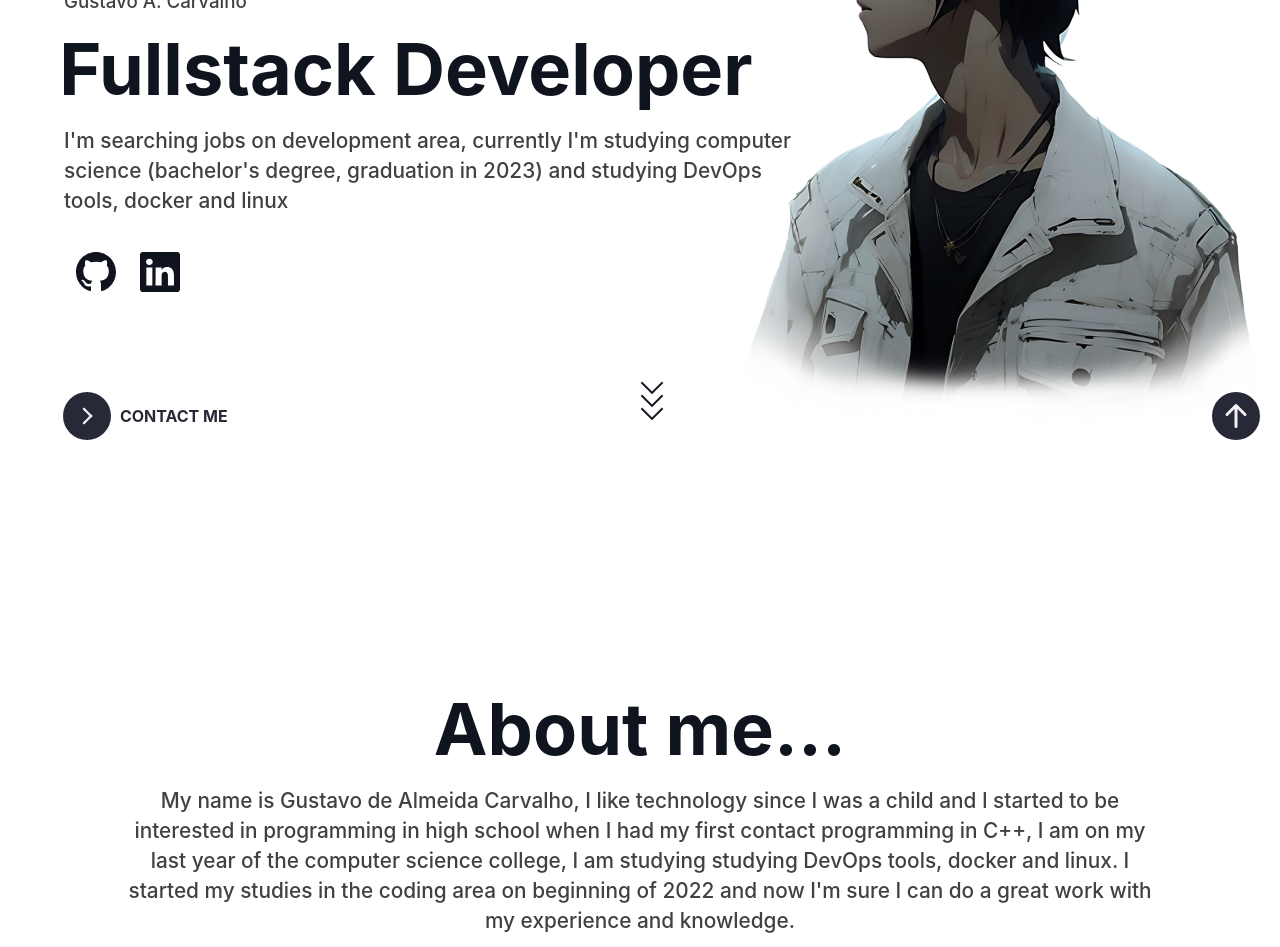
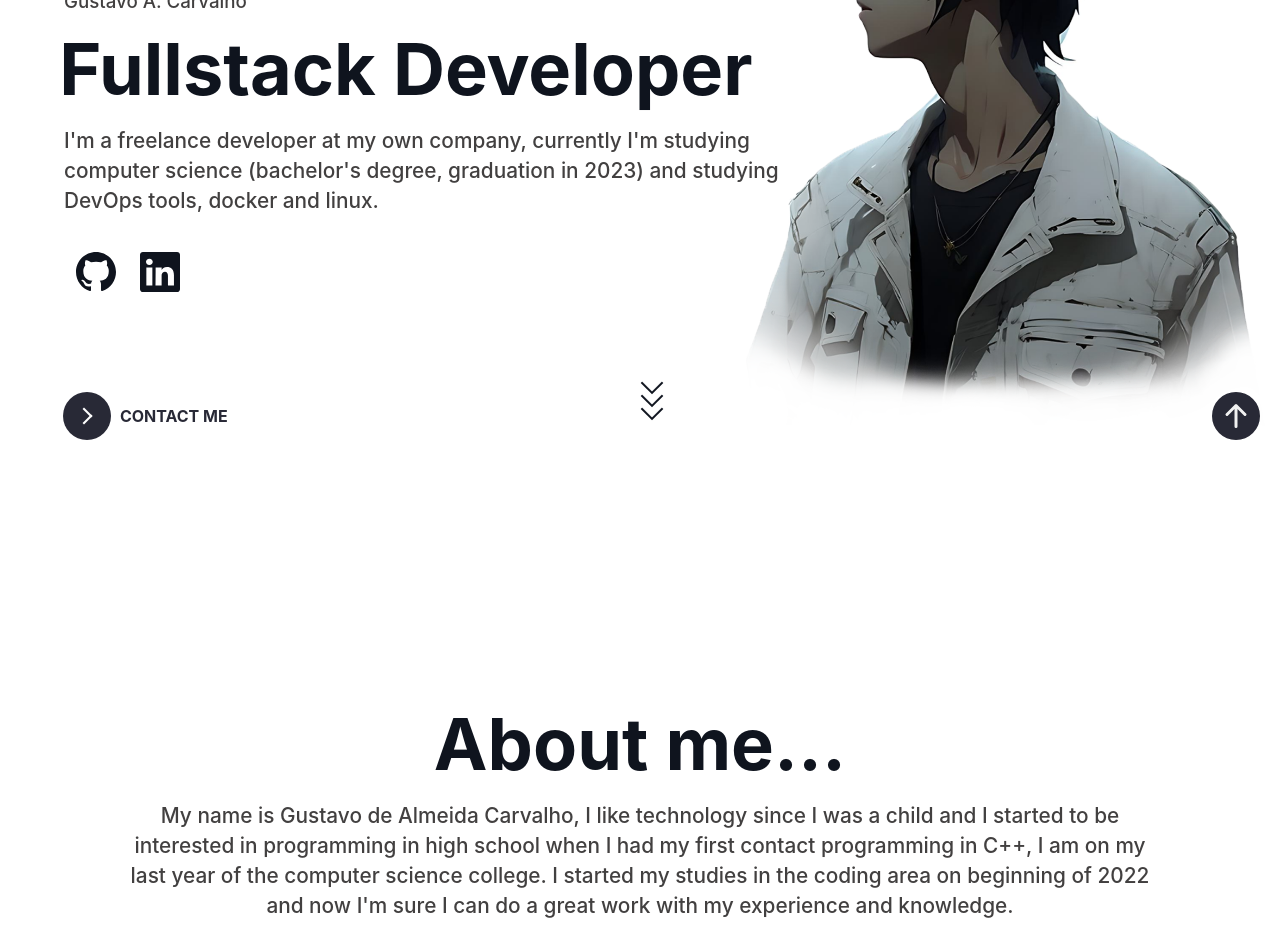
Before and after one commit to gustavoallm/reactport, a React (Create React App) app: page / in a window 1280 px wide. Shown: the part 320-1267 px from the top of the page. Built offline with nearby package versions, Linux system fonts and the light colour scheme.

Commit message:
bio changes

```diff
--- a/src/pages/Home/index.js
+++ b/src/pages/Home/index.js
@@ -71,9 +71,9 @@ function Home() {
 									Fullstack Developer
 								</h2>
 								<p className="animate__animated animate__fadeInUp animate__delay-0.5s">
-                                    I'm searching jobs on development area, currently I'm studying
-                                    computer science (bachelor's degree, graduation in 2023) and
-                                    studying DevOps tools, docker and linux
+									I'm a freelance developer at my own company, currently I'm
+									studying computer science (bachelor's degree, graduation in
+									2023) and studying DevOps tools, docker and linux.
 								</p>
 								<div className="social animate__animated animate__fadeInUp animate__delay-0.5s">
 									<a
@@ -109,9 +109,9 @@ function Home() {
 							My name is Gustavo de Almeida Carvalho, I like technology since I was a
 							child and I started to be interested in programming in high school when
 							I had my first contact programming in C++, I am on my last year of the
-                            computer science college, I am studying studying DevOps tools, docker
-                            and linux. I started my studies in the coding area on beginning of 2022
-                            and now I'm sure I can do a great work with my experience and knowledge.
+							computer science college. I started my studies in the coding area on
+							beginning of 2022 and now I'm sure I can do a great work with my
+							experience and knowledge.
 						</p>
 						<br />
 						<h2>Skills</h2>
```
Lines whose indentation alone changed are shown as unchanged.
